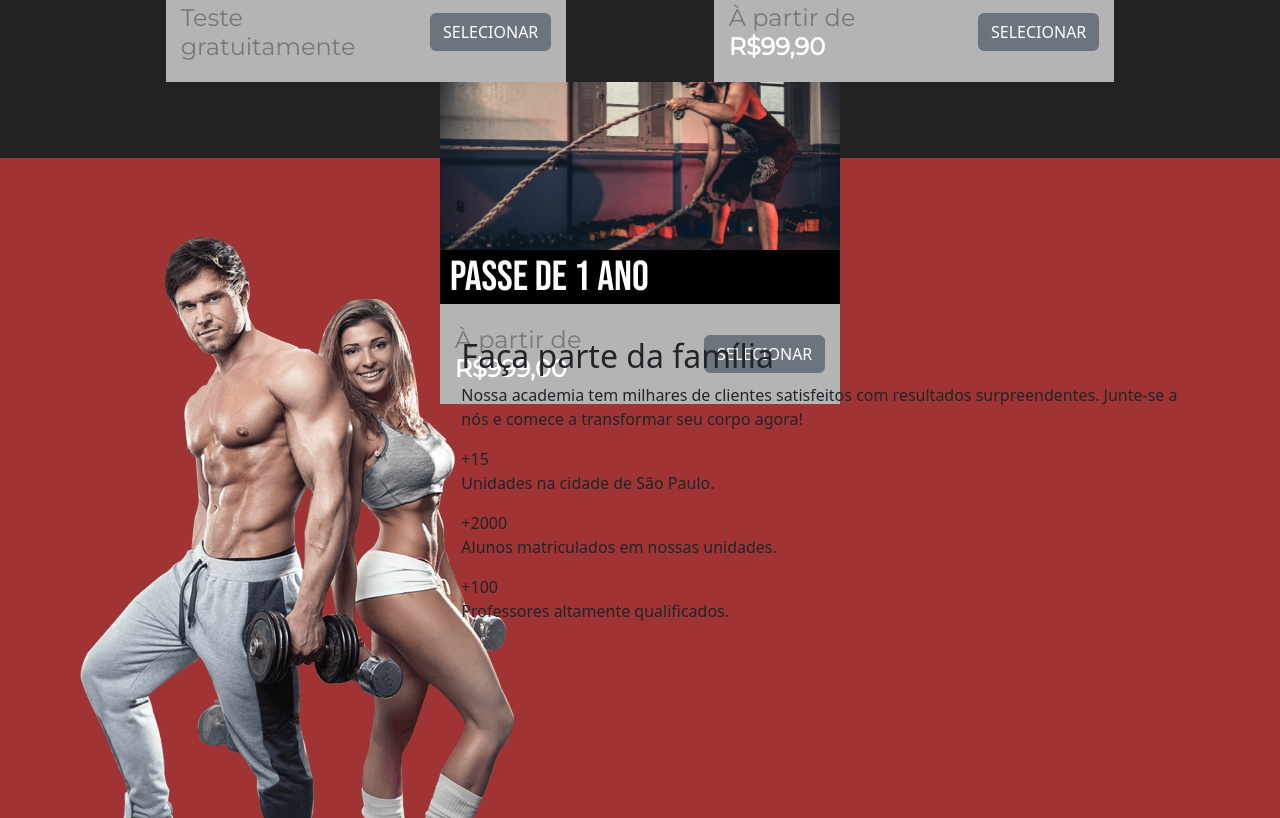
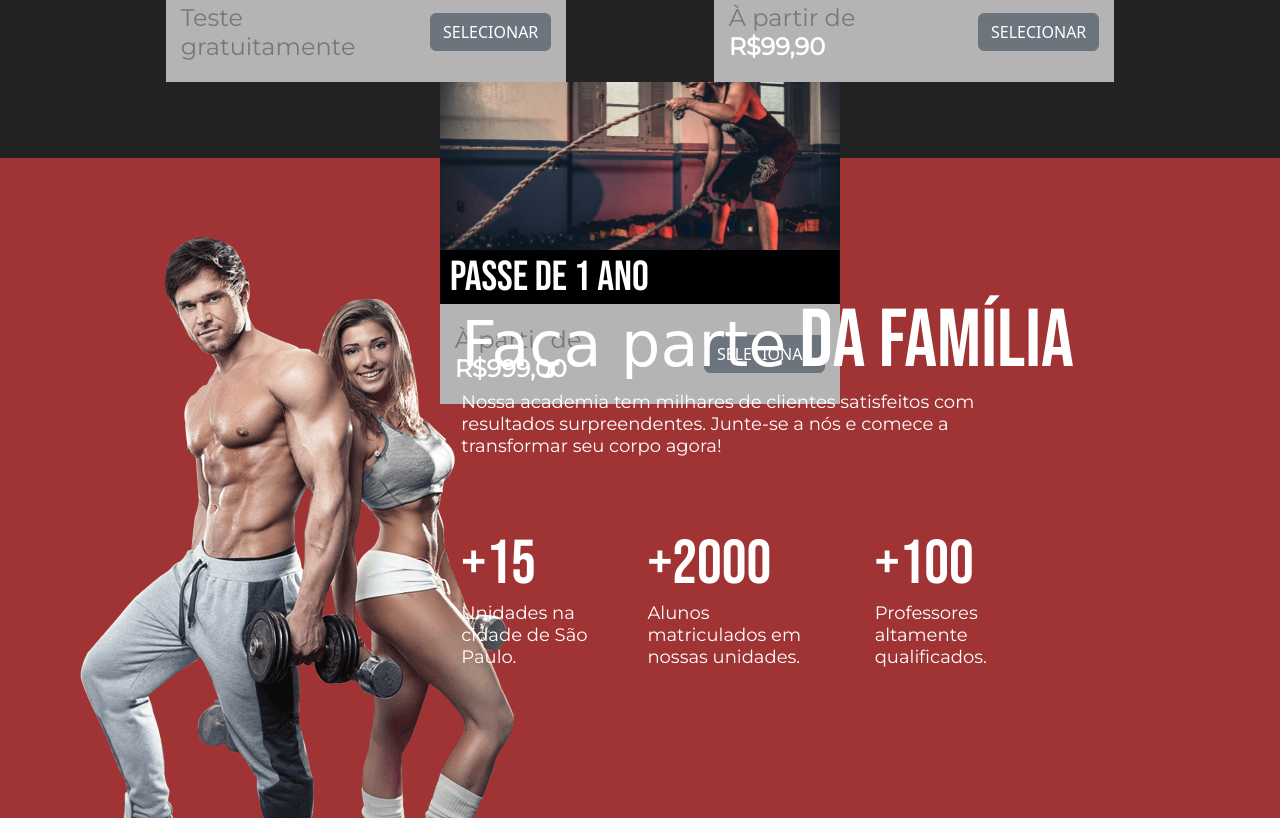
Before and after one commit to rafaelclima/landingpage-academia, a plain HTML site: page index.html in a window 1280 px wide. Shown: the part 2989-3807 px from the top of the page. Drawn offline with nearby package versions, Linux system fonts and the light colour scheme; a web font is replaced by a local one.

Commit message:
more commits

```diff
--- a/assets/css/styles.css
+++ b/assets/css/styles.css
@@ -392,3 +392,63 @@
   height: 660px;
   padding: 0 80px;
 }
+
+.titulo-desc span {
+  color: var(--primary-text-color);
+  font-family: var(--ff-outline);
+  font-size: 62px;
+  font-style: normal;
+  font-weight: 400;
+  line-height: normal;
+}
+
+.titulo-desc h2 {
+  margin: 0;
+  padding: 0;
+  color: var(--primary-text-color);
+  font-family: var(--ff-primary);
+  font-size: 82px;
+  font-style: normal;
+  font-weight: 400;
+  line-height: normal;
+}
+
+.titulo-desc p {
+  margin: 0;
+  padding: 0;
+  width: 80%;
+  color: var(--primary-text-color);
+  font-family: var(--ff-secondary);
+  font-size: 18px;
+  font-style: normal;
+  font-weight: 400;
+  line-height: normal;
+}
+
+.info {
+  margin-top: 70px;
+  width: 80%;
+  display: flex;
+  align-items: center;
+  justify-content: center;
+  gap: 16px;
+}
+
+.info span {
+  color: var(--primary-text-color);
+  font-family: var(--ff-primary);
+  font-size: 62px;
+  font-style: normal;
+  font-weight: 400;
+  line-height: normal;
+}
+
+.info p {
+  max-width: 85%;
+  color: var(--primary-text-color);
+  font-family: var(--ff-secondary);
+  font-size: 18px;
+  font-style: normal;
+  font-weight: 400;
+  line-height: normal;
+}
--- a/index.html
+++ b/index.html
@@ -185,22 +185,22 @@
         <div class="col-md-4 align-self-end">
           <img src="./assets/images/hero2.png" alt="Casal Fitness">
         </div>
-        <div class="col-md-8">
+        <div class="col-md-8 m-auto">
           <div class="titulo-desc">
             <h2><span>Faça parte</span> da família</h2>
             <p>Nossa academia tem milhares de clientes satisfeitos com resultados surpreendentes. Junte-se a nós e comece a transformar seu corpo agora!</p>
           </div>
           <div class="info">
-            <div>
+            <div class="info-unidades">
               <span>+15</span>
               <p>Unidades na cidade de
                 São Paulo.</p>
             </div>
-            <div>
+            <div class="info-matriculados">
               <span>+2000</span>
               <p>Alunos matriculados em nossas unidades.</p>
             </div>
-            <div>
+            <div class="info-professores">
               <span>+100</span>
               <p>Professores altamente qualificados.</p>
             </div>
```
